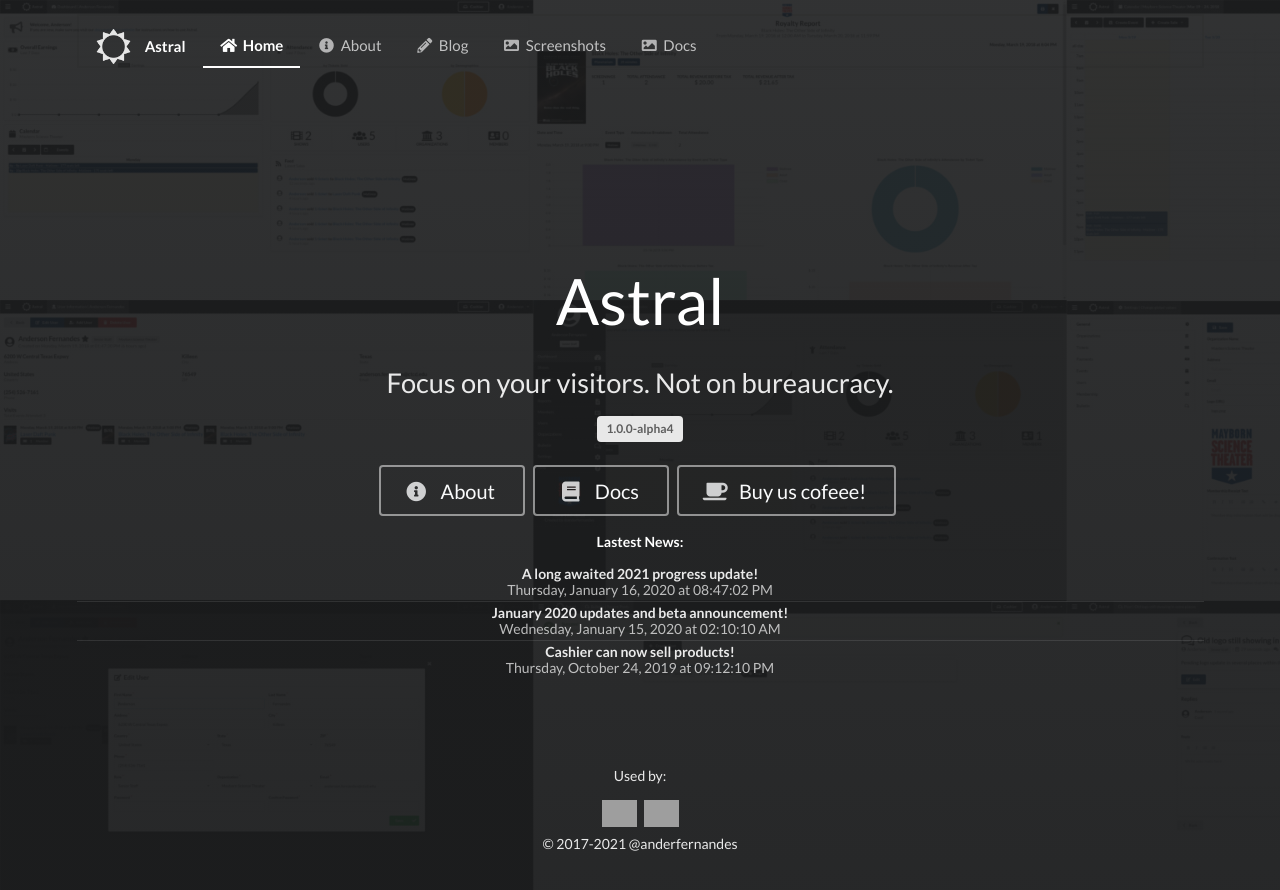
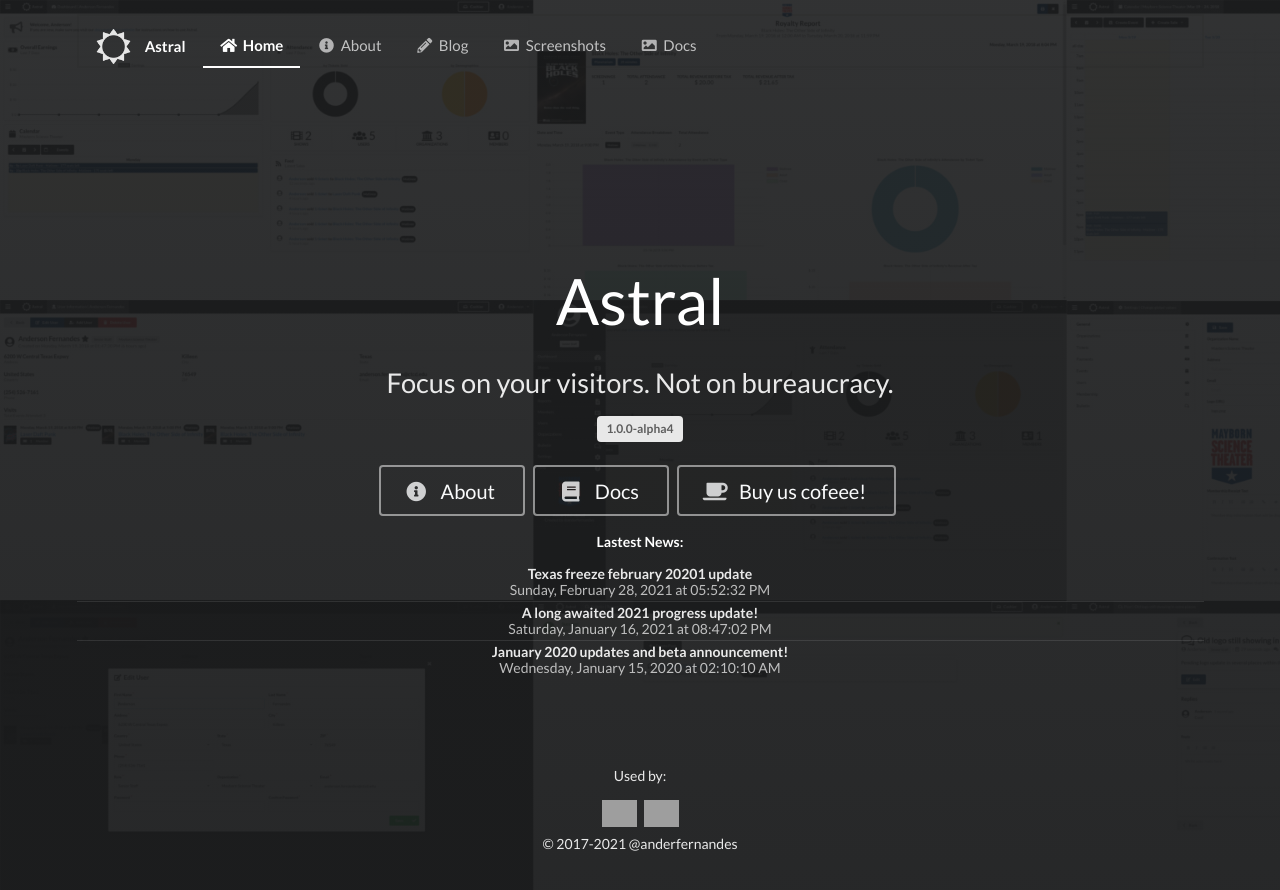
Before and after one commit to anderfernandes/astral-docs, a Jekyll site: the page built from index.md, in a window 1280 px wide. Shown: the top 890 px of the page. Built offline with Jekyll 4.4.1, drawn with Linux system fonts in a browser that asks for light colours; nearby versions of some CDN libraries; part of the change alters nothing that is shown; grey boxes are pictures that could not be loaded.

Commit message:
Feb 2021 update

```diff
--- a/blog/_posts/2021-1-16-A-long-2021-awaited-progress-update.md
+++ b/blog/_posts/2021-1-16-A-long-2021-awaited-progress-update.md
@@ -2,7 +2,7 @@
 layout: post
 title:  A long awaited 2021 progress update!
 permalink: /:categories/:title
-date:   2020-1-16 15:47:02 -0500
+date:   2021-1-16 15:47:02 -0500
 categories: alpha4
 cover: /assets/images/Screenshot_20200114_210030.png
 excerpt: Hello everyone! 2020 was the most challenging year for our generation, and things were not different with me.
--- /dev/null
+++ b/blog/_posts/2021-2-28-texas-freeze-february-2021-update.md
@@ -0,0 +1,68 @@
+---
+layout: post
+title:  Texas freeze february 20201 update
+permalink: /:categories/:title
+date:   2021-2-28 12:52:32 -0500
+categories: updates
+cover: https://www.commondreams.org/sites/default/files/views-article/texas_0_0.jpg
+excerpt: Hello everyone! 2020 was the most challenging year for our generation, and things were not different with me.
+---
+
+<img src="https://www.commondreams.org/sites/default/files/views-article/texas_0_0.jpg" class="ui image" />
+
+February of 2021 has been a challenging month for the live of people living in Texas. Many people
+(including me) had to live many days in below freezing temperatures with no electricity and/or
+water. Many places were closed due to the weather, including museums, planetariums and science
+centers across the country. The Mayborn Science Theater, the first science center to implement Astral
+had a few challenges of its own.
+
+As a staff member there, one of my concerns when developing Astral was dealing with such emergencies.
+It would be wonderful to have one place to tell our visitors we were closed due to an emergency, and
+that is what I implemented a few years back.
+
+The first usage of this feature happened when COVID-19 hit. Under Admin / Settings / Announcements,
+we added public announcements that would go in our website. This was a lot easier to do than
+logging in to our website's Content Management System and creating an announcement manually.
+Not to mention that any authorized staff member could add an announcement that would go to our
+website instantly.
+
+During the freeze, we created an announcement about our closure and canceled all
+our shows, which made them disappear from our website and progressive web app.
+
+<img src="/assets/images/Screenshot_20210228_130426.png" class="ui image" />
+
+<img src="/assets/images/mst.ctcd.org_(iPhoneX).png" class="ui image" />
+
+Since I also developed the Mayborn Science Theater website, I made it so that it reads data from
+Astral. This a very important feature for our staff. So much so that they didn't know how they
+lived without it before.
+
+### February 2021 beta update
+
+This month I have been focusing on figuring out how to create the best user interface (UI) and
+user experience (UX) possible for mobile, web and desktop.
+
+I tried several new UI technologies and found great ways to improve, but a few setbacks as well.
+My original idea of using an existing design language is what is going to happend in the end because
+I will be able to focus on actual functionality rather than creating a design language and then
+focusing on features. This design language tool will enter its alpha phase still during the spring,
+which will give me time test it and improve the backend code whithout wasting any time.
+
+I also have been keeping a wall with features and improvements for Astral. Take a look and see what
+we have in mind.
+
+<img src="/assets/images/Screenshot_20210228_132238.png" class="ui image">
+
+Another front we made amazing progress in was in the setup/installation of an Astral server, in
+both development and production by using a technology called "containers". When setting up a server,
+all you have to do is "compose" the application and database containers and point the web server
+towards the application container. This is a much simpler process than what we currently have, which
+requires manual installation of the application.
+
+For the next month, I plan on already having a few screenshots to show (if the alpha version of the
+new design language comes out soon), including the new login and registration screen, as well as
+a "public" side of Astral, which will allow your customers to buy tickets, memberships, gifts,
+gift cards, concessions and anything else your science center can sell online.
+
+The goal here is to have a good foundation and this month, we made very good progress towards that.
+See you next month!
```
Also changed, not shown: assets/images/Screenshot_20210228_124902.png (added), assets/images/Screenshot_20210228_130426.png (added), assets/images/Screenshot_20210228_132238.png (added), assets/images/mst.ctcd.org_(iPhone X).png (added).
